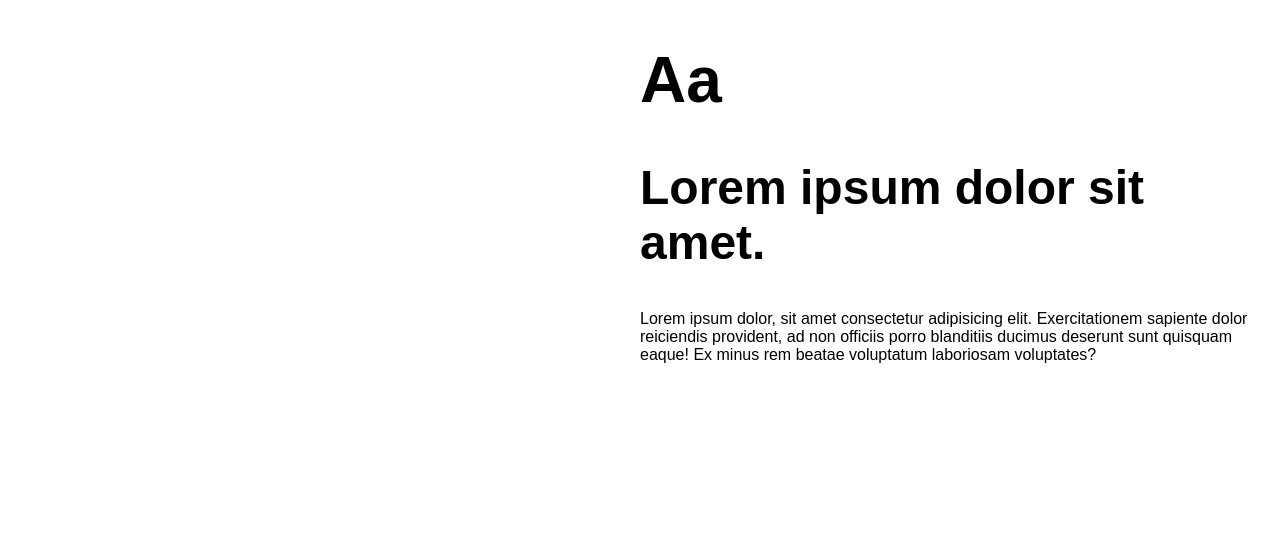
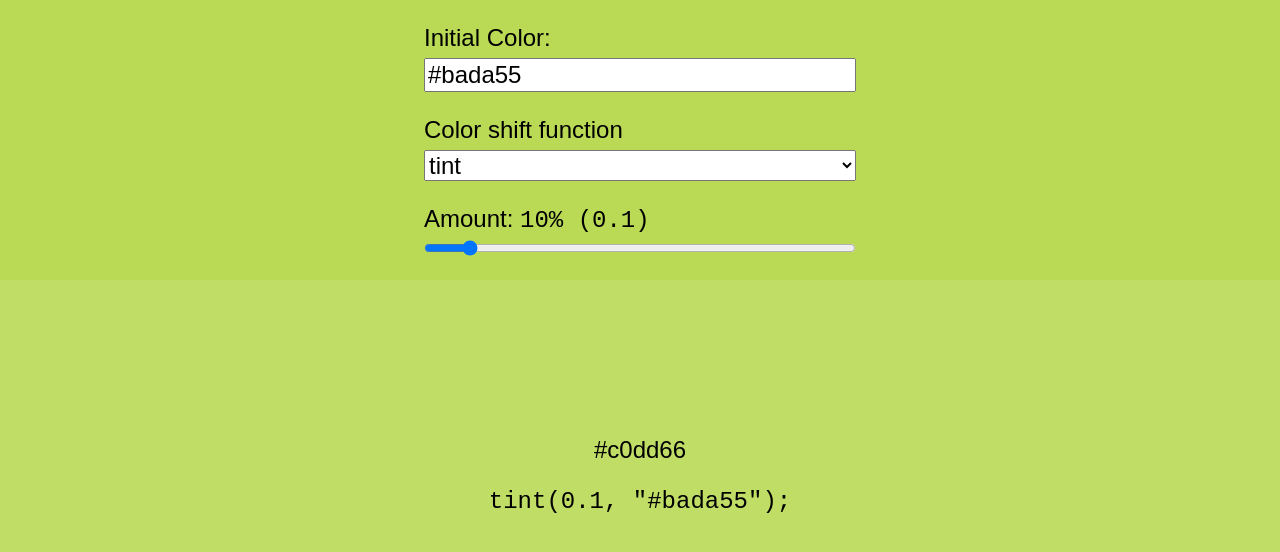
Before and after one commit to walston/polished-color, a website built with webpack: page src/index.html in a window 1280 px wide. Built offline with nearby package versions, Linux system fonts and the light colour scheme.

Commit message:
Rework everything

```diff
--- a/src/index.html
+++ b/src/index.html
@@ -7,101 +7,90 @@
     <title>Color Layering</title>
   </head>
   <body>
-    <header>
-      <h1>Aa</h1>
-      <h2>Lorem ipsum dolor sit amet.</h2>
-      <p>
-        Lorem ipsum dolor, sit amet consectetur adipisicing elit. Exercitationem
-        sapiente dolor reiciendis provident, ad non officiis porro blanditiis
-        ducimus deserunt sunt quisquam eaque! Ex minus rem beatae voluptatum
-        laboriosam voluptates?
-      </p>
-    </header>
-    <table id="color-table">
-      <tbody>
-        <tr>
-          <td id="lightest">
-            <p class="rgb"></p>
-            <p class="hex"></p>
-          </td>
-        </tr>
-        <tr>
-          <td id="lighter">
-            <p class="rgb"></p>
-            <p class="hex"></p>
-          </td>
-        </tr>
-        <tr>
-          <td id="light">
-            <p class="rgb"></p>
-            <p class="hex"></p>
-          </td>
-        </tr>
-        <tr>
-          <td id="pure">
-            <p class="rgb"></p>
-            <p class="hex"></p>
-          </td>
-        </tr>
-        <tr>
-          <td id="dark">
-            <p class="rgb"></p>
-            <p class="hex"></p>
-          </td>
-        </tr>
-        <tr>
-          <td id="darker">
-            <p class="rgb"></p>
-            <p class="hex"></p>
-          </td>
-        </tr>
-        <tr>
-          <td id="darkest">
-            <p class="rgb"></p>
-            <p class="hex"></p>
-          </td>
-        </tr>
-      </tbody>
-    </table>
-
+    <div class="column">
+      <div id="input">
+        <form>
+          <label>
+            Initial Color:
+            <input
+              id="base"
+              type="text"
+              value="#bada55"
+              pattern="^#([a-fA-F0-9]{3}|[a-fA-F0-9]{6})$"
+          /></label>
+          <label
+            >Color shift function
+            <select id="function">
+              <option>tint</option>
+              <option>lighten</option>
+              <option>shade</option>
+              <option>darken</option>
+              <option>mix</option>
+            </select></label
+          >
+          <label id="mix-color-wrap">
+            Mix Color
+            <input
+              id="mix-color"
+              type="text"
+              value="#000000"
+              pattern="^#([a-fA-F0-9]{3}|[a-fA-F0-9]{6})$"
+            />
+          </label>
+          <label
+            >Amount: <code id="amount-display"></code>
+            <input id="amount" type="range" min="1" , max="99" value="10"
+          /></label>
+        </form>
+      </div>
+      <div class="divider">
+        <svg></svg>
+      </div>
+      <div id="output">
+        <p></p>
+        <pre></pre>
+      </div>
+    </div>
     <style type="text/css">
       * {
         box-sizing: border-box;
       }
-      html {
+
+      html,
+      body {
+        margin: 0;
         padding: 0;
-        margin: 0;
+        font-family: sans-serif;
+        font-size: 24px;
       }
 
-      body {
+      .column {
+        display: flex;
+        flex-direction: column;
+        justify-content: stretch;
         min-height: 100vh;
-        min-width: 100vw;
-        font-family: sans-serif;
-        padding: 1rem;
-        margin: 0;
       }
 
-      header {
-        font-size: 2rem;
-        position: absolute;
-        top: 0;
-        right: 0;
-        width: 50vw;
-        padding-right: 1em;
+      form label {
+        display: block;
+        margin: 1em auto;
+        max-width: 18em;
       }
 
-      header p {
+      form select,
+      form input {
+        display: block;
+        margin: 0.25em 0;
+        width: 100%;
         font-size: 1rem;
       }
 
-      #color-table {
-        min-width: 35vw;
-      }
-
-      #color-table td {
-        padding: 0.5em;
+      #output p,
+      #output pre {
+        max-width: 18em;
+        margin: 0 auto 1em;
+        text-align: center;
       }
     </style>
-    <script src="main.js"></script>
   </body>
 </html>
--- a/src/index.js
+++ b/src/index.js
@@ -0,0 +1,66 @@
+const colorable = require("colorable");
+const polished = require("polished");
+
+const styles = document.createElement("style");
+document.head.appendChild(styles);
+
+const inputs = {
+  baseColor: document.getElementById("base"),
+  function: document.getElementById("function"),
+  mixColor: document.getElementById("mix-color"),
+  amount: document.getElementById("amount")
+};
+
+const outputs = {
+  stylesheet: styles,
+  inputBackground: document.getElementById("input"),
+  amountDisplay: document.getElementById("amount-display"),
+  mixColorWrap: document.getElementById("mix-color-wrap"),
+  hex: document.getElementById("output").querySelector("p"),
+  formula: document.getElementById("output").querySelector("pre")
+};
+
+update();
+inputs.baseColor.addEventListener("change", update);
+inputs.function.addEventListener("change", update);
+inputs.mixColor.addEventListener("change", update);
+inputs.amount.addEventListener("change", update);
+
+function update() {
+  const baseColor = inputs.baseColor.value;
+  const formula = inputs.function.value;
+  const mixColor = inputs.mixColor.value;
+  const amount = inputs.amount.value;
+  const decimal = Number(amount) / 100;
+
+  outputs.mixColorWrap.style.display = formula === "mix" ? "block" : "none";
+  outputs.amountDisplay.innerText = `${amount}% (${decimal})`;
+
+  let color = baseColor;
+  let formulaString = `${baseColor}`;
+  if (formula === "tint") {
+    color = polished.tint(decimal, baseColor);
+    formulaString = `tint(${decimal}, "${baseColor}");`;
+  } else if (formula === "lighten") {
+    color = polished.lighten(decimal, baseColor);
+    formulaString = `lighten(${decimal}, "${baseColor}");`;
+  } else if (formula === "shade") {
+    color = polished.shade(decimal, baseColor);
+    formulaString = `shade(${decimal}, "${baseColor}");`;
+  } else if (formula === "darken") {
+    color = polished.darken(decimal, baseColor);
+    formulaString = `darken(${decimal}, "${baseColor}");`;
+  } else if (formula === "mix") {
+    color = polished.mix(decimal, mixColor, baseColor);
+    formulaString = `mix(${Number(amount) /
+      100}, "${mixColor}", "${baseColor}");`;
+  }
+
+  outputs.stylesheet.innerHTML = `
+  body { background-color: ${color}; }
+  #input { background-color: ${baseColor}; }
+  `;
+
+  outputs.hex.innerText = color;
+  outputs.formula.innerText = formulaString;
+}
--- a/webpack.config.js
+++ b/webpack.config.js
@@ -2,15 +2,18 @@ const path = require("path");
 const HtmlPlugin = require("html-webpack-plugin");
 
 module.exports = {
-  entry: { main: "./src/index.js" },
+  entry: { index: "./src/index.js" },
+  output: {
+    path: path.join(__dirname, "dist"),
+    filename: "[name].[hash].js"
+  },
   mode: process.env.NODE_ENV === "production" ? "production" : "development",
   plugins: [
     new HtmlPlugin({
-      template: path.join(__dirname, "src", "index.html")
+      template: "src/index.html"
     })
   ],
   devServer: {
-    port: 8080,
     hot: true
   }
 };
```
Also changed, not shown: package.json (+4 -3 lines), 1 other file.
